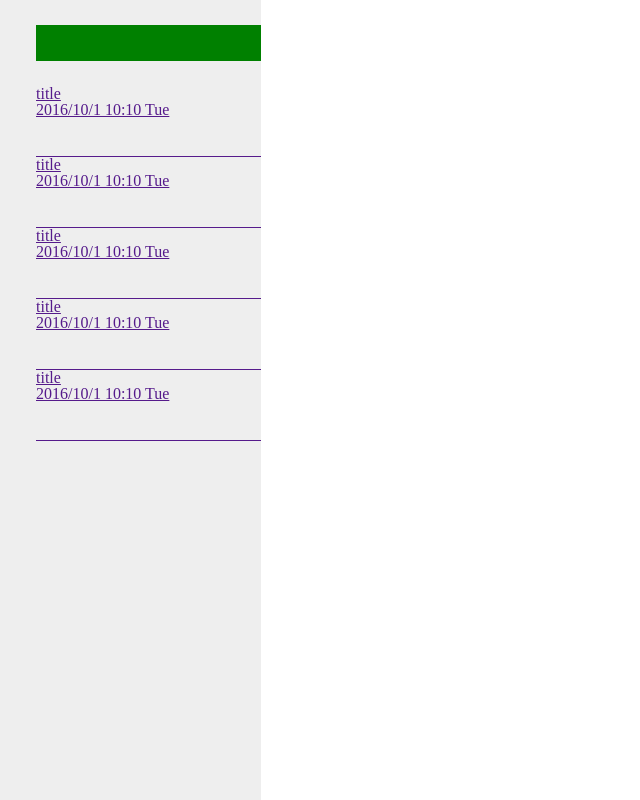
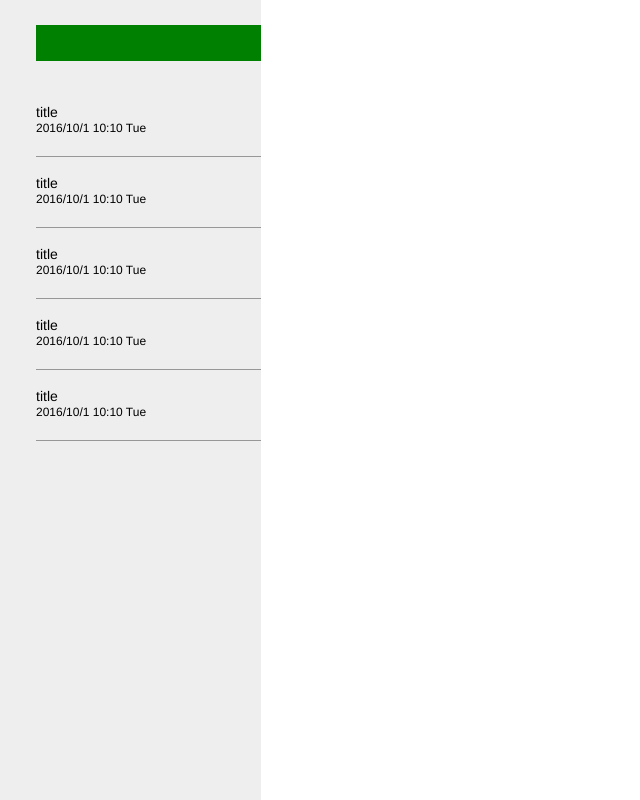
Before and after one commit to kotar0/docs_practice, a website: page docs/index.html in a window 1280 px wide. Shown: the top 800 px of the page, without its empty margins (0-640 px from the left). Drawn offline with Linux system fonts and the light colour scheme.

Commit message:
Modify sidebar

```diff
--- a/dev/sass/index.scss
+++ b/dev/sass/index.scss
@@ -1,3 +1,7 @@
+body{
+font-family:"Helvetica Neue" , Helvetica , Arial , Verdana , Roboto , "游ゴシック" , "Yu Gothic" , "游ゴシック体" , "YuGothic" , "ヒラギノ角ゴ Pro W3" , "Hiragino Kaku Gothic Pro" , "Meiryo UI" , "メイリオ" , Meiryo , "ＭＳ Ｐゴシック" , "MS PGothic" , sans-serif;
+}
+
 .sidemenu{
 background-color: #eeeeee;
 box-sizing: border-box;
@@ -18,8 +22,22 @@ width: 261px;
 }
 
 .items__listitem{
-  display:block;
-  border-bottom: 1px solid;
+  border-bottom: 1px solid #979797;
   height: 70px;
   width: 100%;
 }
+
+.items__listitem__link{
+  color: #000;
+  display:block;
+  text-decoration: none;
+  height: 70px;
+  width: 100%;
+  h1{
+    padding-top: 19px;
+    font-size: 14px;
+  }
+  time{
+    font-size: 12px;
+  }
+}
--- a/docs/index.html
+++ b/docs/index.html
@@ -5,8 +5,8 @@
   <meta name="viewport" content="width=device-width, initial-scale=1.0">
   <meta http-equiv="X-UA-Compatible" content="ie=edge">
   <title>Docs</title>
+  <link rel="stylesheet" href="css/reset.css">
   <link rel="stylesheet" href="css/index.css">
-  <link rel="stylesheet" href="css/reset.css">
 </head>
 <body>
   <aside>
@@ -16,11 +16,11 @@
       </div>
       <div class="items">
         <ul>
-          <li><a class="items__listitem" href=""><h1>title</h1><time>2016/10/1 10:10 Tue</time></a></li>
-          <li><a class="items__listitem" href=""><h1>title</h1><time>2016/10/1 10:10 Tue</time></a></li>
-          <li><a class="items__listitem" href=""><h1>title</h1><time>2016/10/1 10:10 Tue</time></a></li>
-          <li><a class="items__listitem" href=""><h1>title</h1><time>2016/10/1 10:10 Tue</time></a></li>
-          <li><a class="items__listitem" href=""><h1>title</h1><time>2016/10/1 10:10 Tue</time></a></li>
+          <li class="items__listitem"><a class="items__listitem__link" href="#"><h1>title</h1><time>2016/10/1 10:10 Tue</time></a></li>
+          <li class="items__listitem"><a class="items__listitem__link" href="#"><h1>title</h1><time>2016/10/1 10:10 Tue</time></a></li>
+          <li class="items__listitem"><a class="items__listitem__link" href="#"><h1>title</h1><time>2016/10/1 10:10 Tue</time></a></li>
+          <li class="items__listitem"><a class="items__listitem__link" href="#"><h1>title</h1><time>2016/10/1 10:10 Tue</time></a></li>
+          <li class="items__listitem"><a class="items__listitem__link" href="#"><h1>title</h1><time>2016/10/1 10:10 Tue</time></a></li>
         </ul>
       </div>
 
```
Also changed, not shown: docs/css/index.css.
